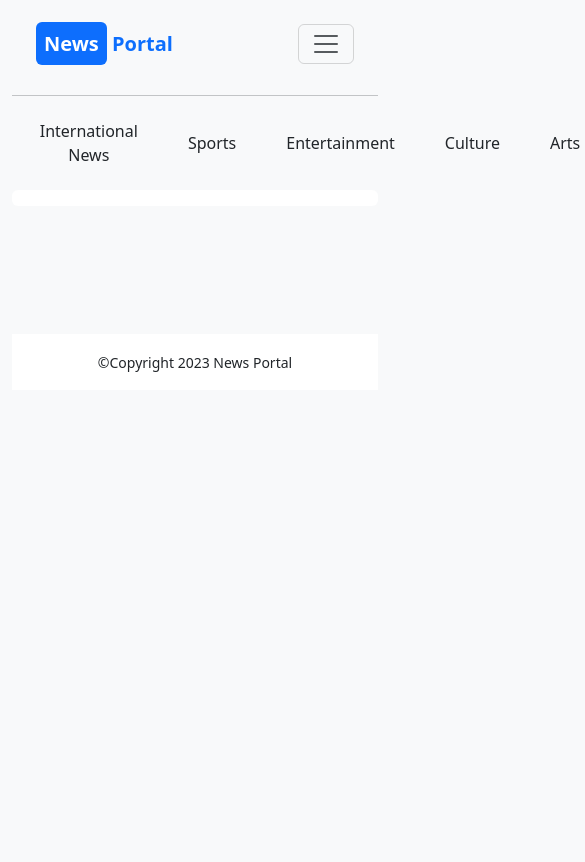
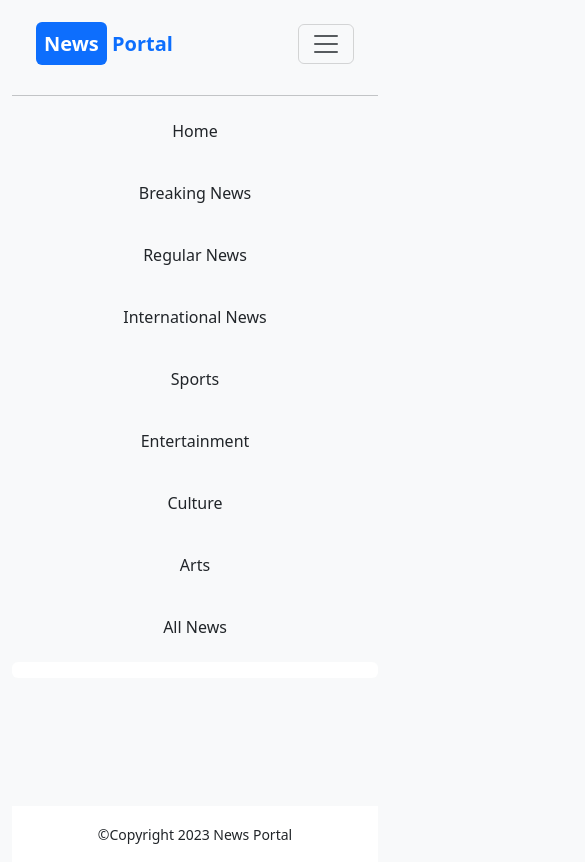
Before and after one commit to jfmemon/Assignment-6-News-portal-, a plain HTML site: page index.html in a window 390 px wide. Shown: the top 862 px of the page, 585 px wide, since content can reach past the window. Drawn offline with nearby package versions, Linux system fonts and the light colour scheme.

Commit message:
responsiveness done 2

```diff
--- a/css/style.css
+++ b/css/style.css
@@ -36,7 +36,7 @@
 
 @media only screen and (max-width: 600px) {
     #news-categories {
-        display: grid;
-        display: relative;
+        display: flex;
+        flex-direction: column;
     }
 }
```
